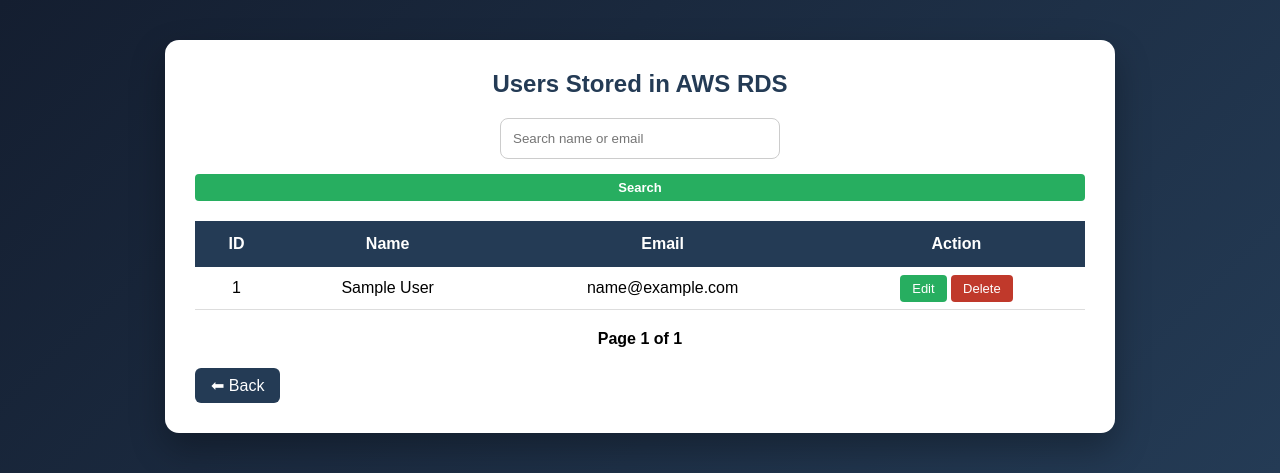
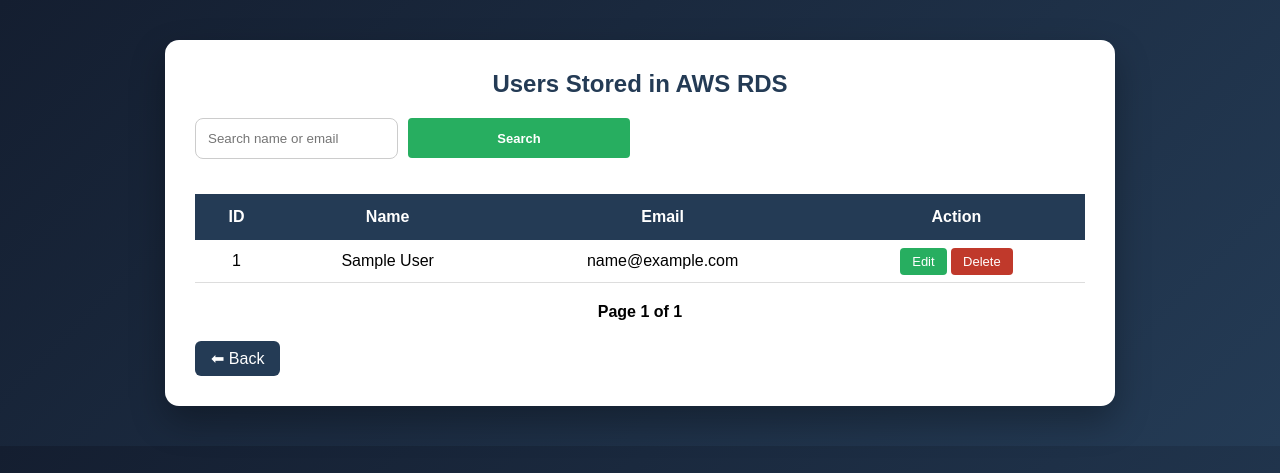
Before and after one commit to aniljadhavmca/Paython-RDS-ALB-project, a Flask app: page /users in a window 1280 px wide. Shown: the top 473 px of the page. Run offline with Flask 3, Linux system fonts and the light colour scheme; tables that the repository leaves empty or names only in its code hold one stand-in row (values such as "Sample post").

Commit message:
Search button fixed

```diff
--- a/static/css/style.css
+++ b/static/css/style.css
@@ -7,6 +7,17 @@
   body {
     font-family: Arial, Helvetica, sans-serif;
     background: linear-gradient(135deg, #141e30, #243b55);
+  }
+
+
+.search-form {
+    display: flex;
+    width: 50%;
+  }
+  .search-form button {
+    padding: 9px !important;
+    height: 40px;
+    margin: 0 10px;
   }
 
   .center-page {
```
